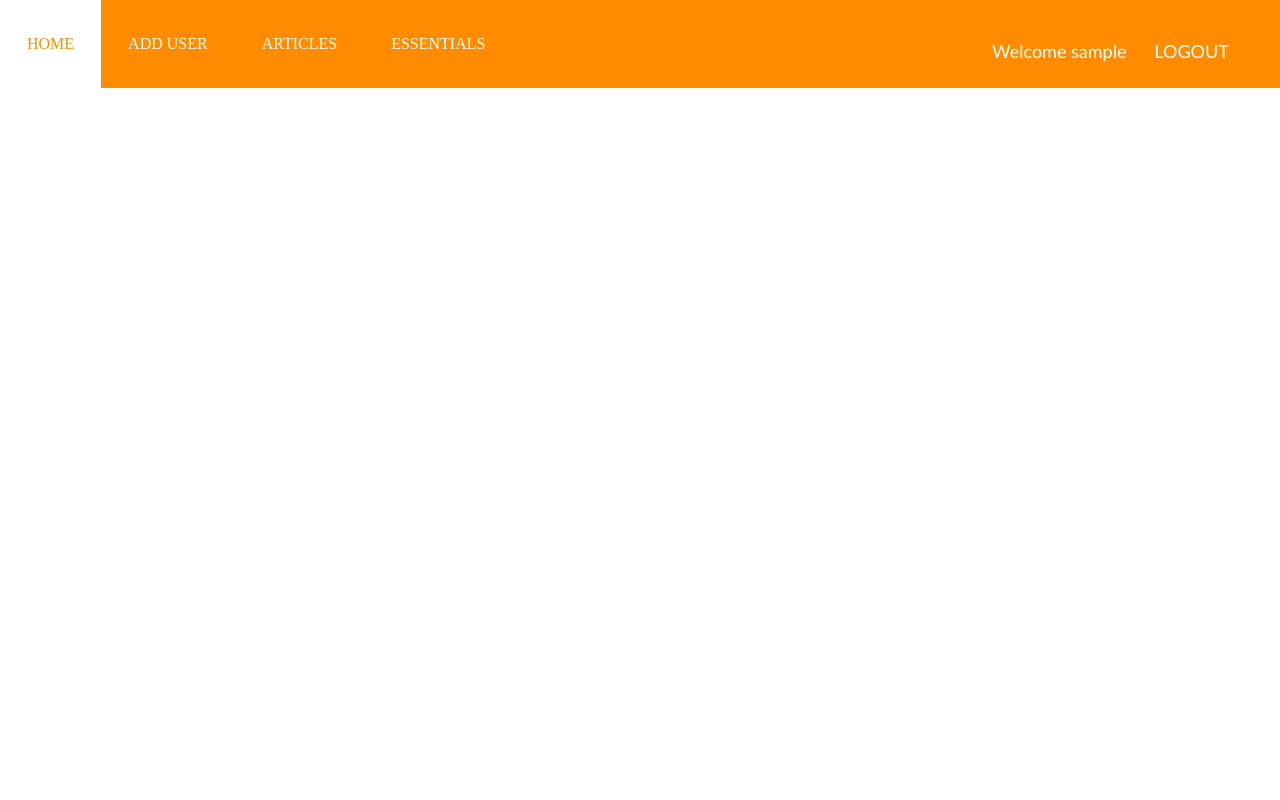
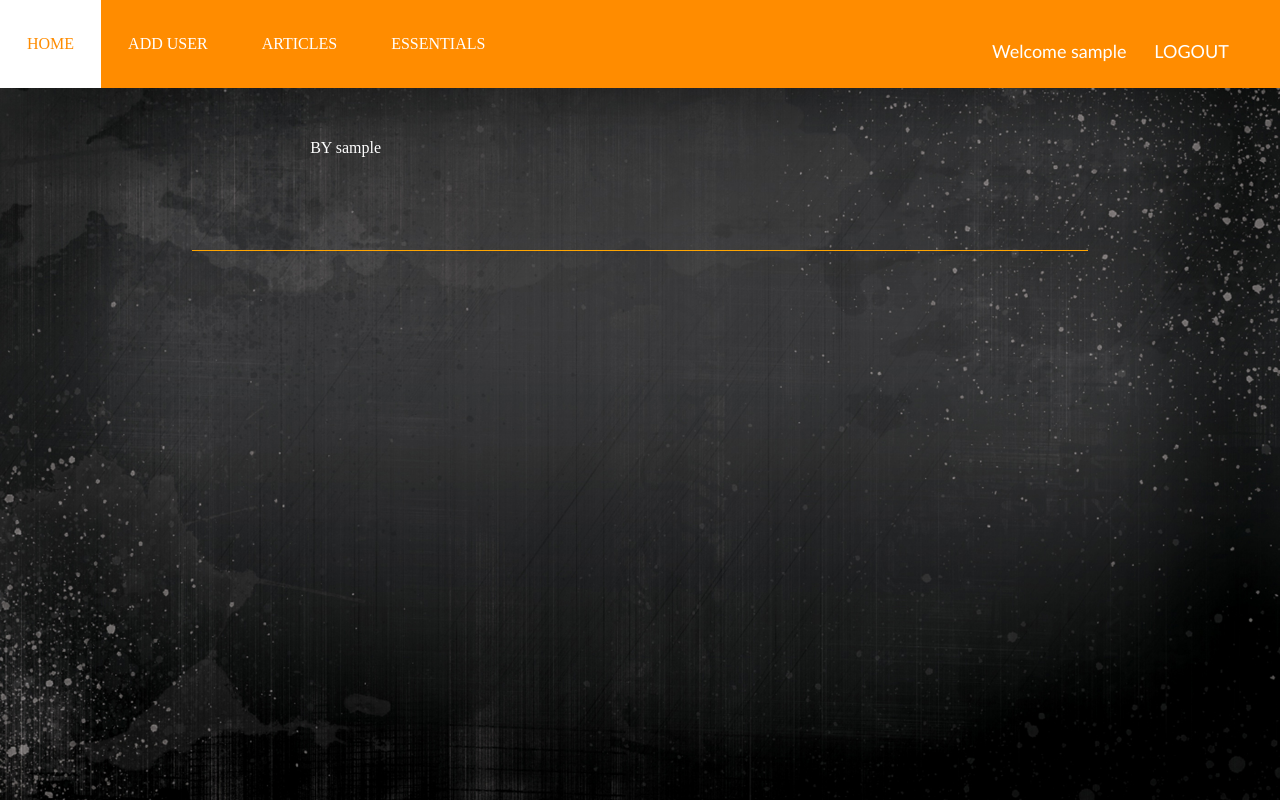
Before and after one commit to shruti-sarva/myproject, a PHP site: page /Myproject/show1.php in a window 1280 px wide. Run offline with PHP 8.4, Linux system fonts and the light colour scheme; the visitor is signed in with stand-in values (Sample User, id 1); data that the repository does not hold is empty.

Commit message:
second commit

```diff
--- /dev/null
+++ b/css/show1.css
@@ -0,0 +1,46 @@
+.user
+{
+  display:block;
+  text-align: center;
+    font-family: calibri;
+    font-size: 2.5em;
+    color:white;
+}
+.user1 {
+  display:inline;
+  color:white;
+
+}
+.outer {
+  display: block;
+  color:white;
+
+}
+.date {
+  display: inline;
+  line-height: 250%;
+    margin-left: -40%;
+    color:white;
+
+}
+.name {
+  display:inline;
+  line-height: 250%;
+  margin-left: -46%;
+  color:white;
+
+}
+body{
+  text-align: center;
+  margin :0;
+  background: url('scuffedstatic_dark_1920x1234.jpg');
+  background-size: cover;
+
+}
+.line {
+   border: none;
+    border-top: 1px solid orange;
+    width: 70%;
+    margin: auto;
+    margin-top: 5%;
+}
--- a/html/header.php
+++ b/html/header.php
@@ -5,14 +5,17 @@
 </head>
 <?php
 
+ $id = isset($_SESSION['id']) ? $_SESSION['id'] : NULL;
 $id = $_SESSION['id'];
+
 $username = $_SESSION['username'];
 ?>
 <body>
-<!-- if(isset($_SESSION['id'])) { -->
+
 <div class = "header">
 <?php
 //session_start();
+
 echo "<div class= 'menu'><ul>";
 $menus = getMenu($id);
 foreach ($menus as $menu) {
@@ -80,7 +83,7 @@ else if($a == 2) {
 
  // return array( 'Home','Create_article','Create_essential','post_news' , 'post_essential');
 }
-else if($id == 3) {
+else if ($a == 3) {
   $menu = array();
   $menu[0]['title'] = 'Home';
   $menu[0]['link'] = 'Home.php';
@@ -94,12 +97,11 @@ else if($id == 3) {
   return $menu;
   //return array( 'Home','Essentials','Articles');
 }
-else {
+else  {
   echo "Not a registered user";
 }
 }
-// }
-// else {
-//   echo "Not a registered user";
-// }
+
+
+
 ?>
--- a/php/Essentials.php
+++ b/php/Essentials.php
@@ -21,7 +21,6 @@ $sql41 = "SELECT * from T_essential where p_id = 1 order by Date desc";
        <input type="text" hidden name="eid" value="'.$eid.'"/>
        <label class = "user">TOPIC:</label>'.$topic.'<br>
        <label class = "user">HEADING:</label>'.$heading1.'<br>
-       <label class = "user">pid:</label>'.$pid.'<br>
        <label class = "user">Description:</label>'.$comment1.'<br>
        <input type="submit" name="submit" class = "touch" value = "Read more"/>
        </form>';
--- a/php/Home.php
+++ b/php/Home.php
@@ -10,7 +10,8 @@ include('../html/header.php');
 
 $uid = $_SESSION['uid'];
 $username = $_SESSION['username'];
-$id = $_SESSION['id'];
+ $id = $_SESSION['id'];
+$id = isset($_SESSION['id']) ? $_SESSION['id'] : NULL;
 if($id == 1 || $id == 2)
 {
 if(isset($_SESSION['username']))
@@ -73,6 +74,8 @@ else
 {
   echo "Welcome &nbsp" .  $username;
 }
+
+
 //include('footer.php');
 ?>
 </body>
--- a/php/News_articles.php
+++ b/php/News_articles.php
@@ -18,7 +18,6 @@ $uid = $_SESSION['uid'];
  echo '<form action="show.php" method="post" class = "art">
 <input type="text" hidden name="nid" value="'.$nid.'"/>
   <label class = "user">HEADING:</label>'.$heading.'<br>
-  <label class = "user">pid:</label>'.$pid.'<br>
   <label class="user">Description:</label>'.$descr.'<br>
   <input type="submit" name="submit" class = "touch" value = "Read more"/>
 </form>';
--- a/php/create_essential.php
+++ b/php/create_essential.php
@@ -7,12 +7,13 @@
 <body>
 <?php
 include('connect.php');
-include('../html/header.php');
+
 //session_start();
 $id = $_SESSION['id'];
-echo "$id";
+$id = isset($_SESSION['id']) ? $_SESSION['id'] : NULL;
 if($id == 2)
 {
+  include('../html/header.php');
 ?>
 <div  class = "outer_form">
 <form action="post_essential.php" method="post" class="formholder">
--- a/php/post_essential.php
+++ b/php/post_essential.php
@@ -41,7 +41,7 @@ if(empty($topic) && empty($heading1) && empty($comment1)&& empty($date))
   $eid = $row['E_id'];
   $topic = $row['Topic'];
   $heading1 = $row['Heading'];
-  $comment1 = substr($row['Description'],0,5);
+  $comment1 = substr($row['Description'],0,100);
   $pid = $row['p_id'];
   $tid = $row['Teachers_id'];
   if($uid == $tid){
@@ -49,7 +49,6 @@ if(empty($topic) && empty($heading1) && empty($comment1)&& empty($date))
        <input type="text" hidden name="eid" value="'.$eid.'"/>
        <label class ="user">TOPIC:&nbsp</label>'.$topic.'<br>
        <label class ="user">HEADING:&nbsp</label>'.$heading1.'<br>
-       <label>pid:</label>'.$pid.'<br>
        <label class = "user">Description:&nbsp</label>'.$comment1.'<br>
        <input type="submit"  class = "touch" name="submit" value = "Read more"/>
        </form>';
@@ -61,8 +60,7 @@ if(empty($topic) && empty($heading1) && empty($comment1)&& empty($date))
   <input type="text" hidden name="eid" value="'.$eid.'"/>
   <label>TOPIC:</label>'.$topic.'<br>
   <label>HEADING:</label>'.$heading1.'<br>
-  <label>pid:</label>'.$pid.'<br>
-  <label>Description:</label>'.$comment1.'<br>
+  <label></label>'.$comment1.'<br>
   <input type="submit" name="submit" value = "Read more"/>
 </form>';
 
--- a/php/post_news.php
+++ b/php/post_news.php
@@ -41,14 +41,13 @@ if(empty($heading) && empty($comment)&& empty($date))
  {
   $nid = $row['News_id'];
   $heading = $row['Heading'];
-  $descr = substr($row['Description'],0,5);
+  $descr = substr($row['Description'],0,100);
   $pid = $row['p_id'];
   $tid = $row['Teachers_id'];
   if($uid == $tid){
  echo '<form action="show.php" method="post" class ="art">
        <input type="text" hidden name="nid" value="'.$nid.'"/>
        <label class = "user">HEADING:&nbsp</label>'.$heading.'<br>
-       <label>pid:</label>'.$pid.'<br>
        <label class = "user">Description:&nbsp</label>'.$descr.'<br>
        <input type="submit" class = "touch" name="submit" value = "Read more"/>
        </form>';
@@ -59,7 +58,6 @@ if(empty($heading) && empty($comment)&& empty($date))
 <form action="show.php" method="post" class = "art">
 <input type="text" hidden name="nid" value="'.$nid.'"/>
   <label class="user">HEADING:&nbsp </label>'.$heading.'<br>
-  <label>pid:</label>'.$pid.'<br>
   <label class = "user">Description:&nbsp </label>'.$descr.'<br>
   <input type="submit" name="submit" class = "touch" value = "Read more"/>
   </form>';
--- a/php/show1.php
+++ b/php/show1.php
@@ -1,3 +1,7 @@
+<html>
+<head></head>
+<link rel= "stylesheet" type="text/css" href="../css/show1.css">
+<body>
 <?php
 include('connect.php');
 include('../html/header.php');
@@ -9,10 +13,23 @@ if($_SESSION['E_id']) {
   $sql30 = "SELECT * from T_essential where E_id = $eid";
   $result16 = mysql_query($sql30, $conn);
   $result9 = mysql_fetch_array($result16);
-  echo $result9['E_id'];
-  echo $result9['Topic'];
+  // echo $result9['E_id'];
+  echo'<div class = "outer">';
+  echo '<div class = "user">';
+ // echo $result9['Topic'];
   echo $result9['Heading'];
+  echo '</div>';
+ echo '<div class = "date">';
+  echo $result9['date'];
+  echo '<br></div>';
+  echo '<div class = "name">';
+  echo"BY $username";
+  echo '</div>';
+  echo '<br><div class = "user1">';
   echo $result9['Description'];
+  echo '<br></div>';
+  echo '</div>';
+  echo '<p class ="line"></p>';
 
 }
 
```
Also changed, not shown: css/login.css (+7 -0 lines), css/store.css (added, +11 -0 lines), php/index.php (+6 -1 lines), php/store.php (+6 -1 lines), css/389629.jpg (deleted), css/AlbumArt_{8154E74D-1F24-4DEA-82BD-FCC8AEF356F5}_Small.jpg (deleted), css/Color_Pencil-Mobile-Phone-Wallpapers.jpg (deleted), css/background.jpg (deleted), css/img.jpg (deleted), css/pencil_break_debris_paper_color_17735_1920x1080.jpg (deleted), css/the-meeting-with-school-backgrounds-powerpoint.jpg (deleted).
